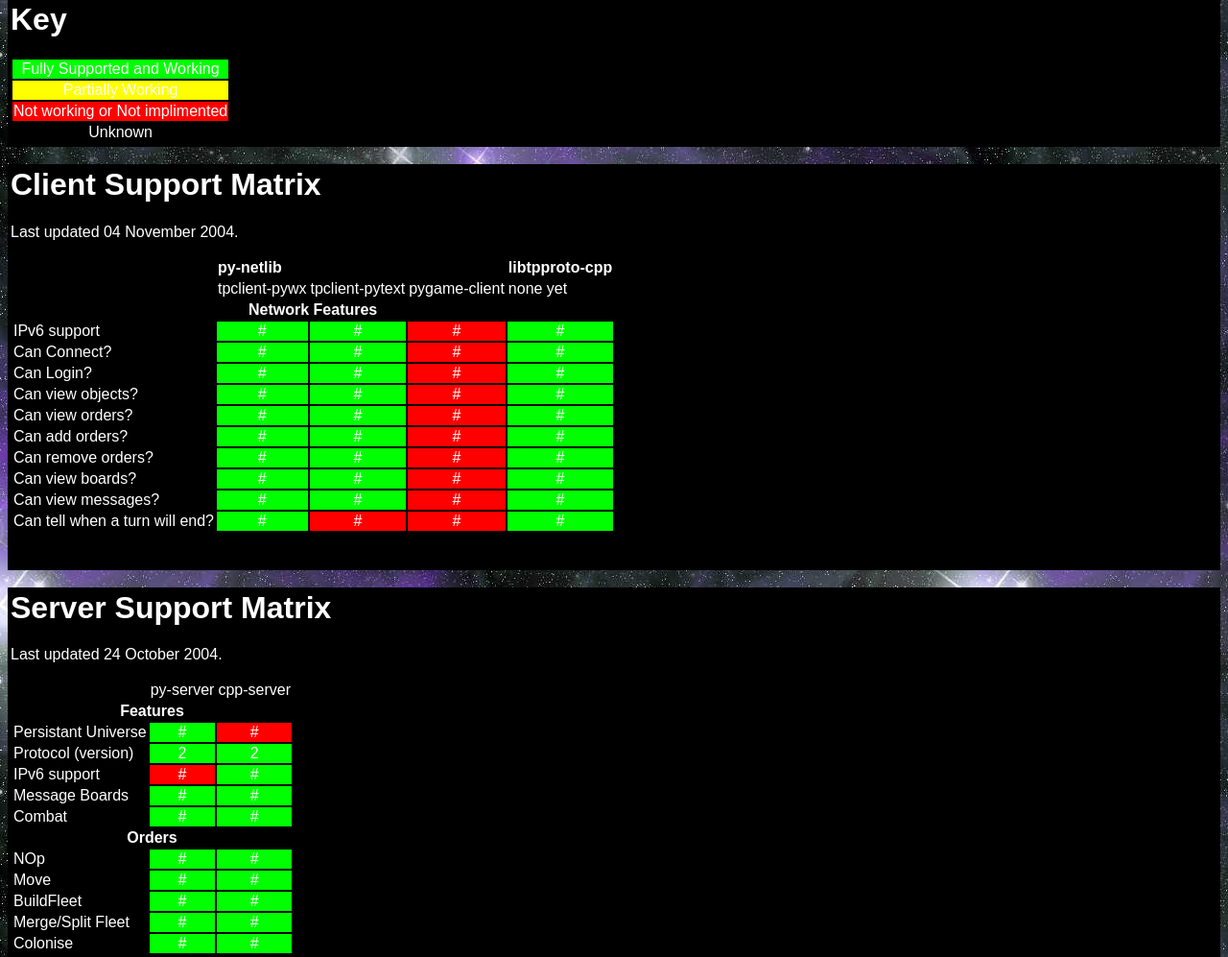
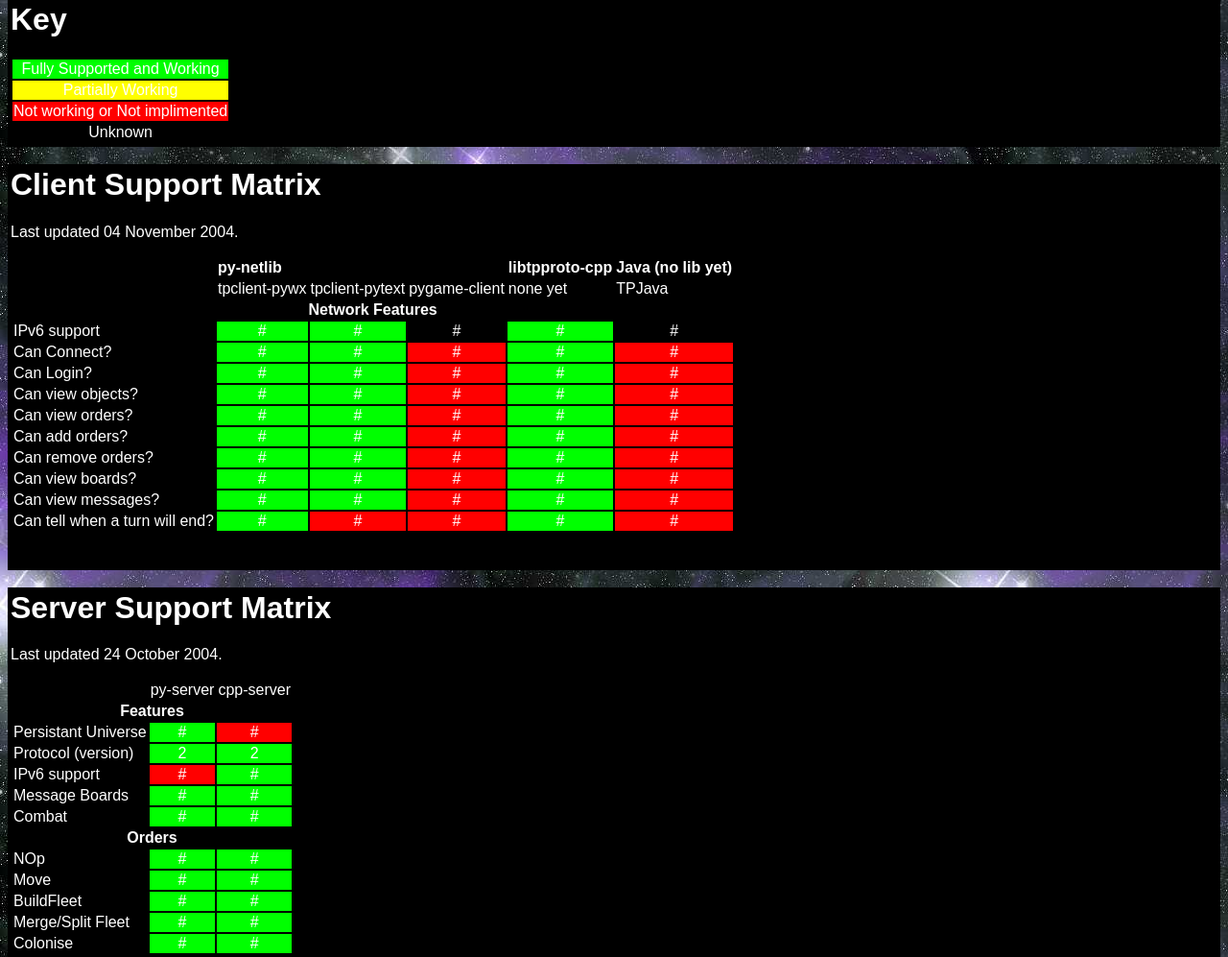
Before and after one commit to thousandparsec-obsolete/web, a PHP site: page /documents/matrix.php in a window 1280 px wide. Shown: the part 137-1134 px from the top of the page at 96% size. Run offline with PHP 8.4, Linux system fonts and the light colour scheme.

Commit message:
Just for the hell of it, I've added the java client to the client feature.
Just for the hell of it, I've added the java client to the client feature
matrix... it doesn't look good.
Does anyone want to have a go at it?

```diff
--- a/documents/matrix.php
+++ b/documents/matrix.php
@@ -34,6 +34,7 @@
 		<td>&nbsp;</td>
 		<td colspan="3"><b>py-netlib</b></td>
 		<td><b>libtpproto-cpp</b></td>
+		<td><b>Java (no lib yet)</b></td>
 	</tr>
 	<tr>
 		<td>&nbsp;</td>
@@ -41,9 +42,10 @@
 		<td>tpclient-pytext</td>
 		<td>pygame-client</td>
 		<td>none yet</td>
+		<td>TPJava</td>
 	</tr>
 	<tr>
-		<td align="center" colspan="5">
+		<td align="center" colspan="6">
 			<b>Network Features</b>
 		</td>
 	</tr>
@@ -51,8 +53,9 @@
 		<td>IPv6 support</td>
 		<td align="center" bgcolor="#00ff00">#</td>
 		<td align="center" bgcolor="#00ff00">#</td>
-		<td align="center" bgcolor="#ff0000">#</td>
+		<td align="center" bgcolor="#000000">#</td>
 		<td align="center" bgcolor="#00ff00">#</td>
+		<td align="center" bgcolor="#000000">#</td>
 	</tr>
 	<tr>
 		<td>Can Connect?</td>
@@ -60,6 +63,7 @@
 		<td align="center" bgcolor="#00ff00">#</td>
 		<td align="center" bgcolor="#ff0000">#</td>
 		<td align="center" bgcolor="#00ff00">#</td>
+		<td align="center" bgcolor="#ff0000">#</td>
 	</tr>
 	<tr>
 		<td>Can Login?</td>
@@ -67,6 +71,7 @@
 		<td align="center" bgcolor="#00ff00">#</td>
 		<td align="center" bgcolor="#ff0000">#</td>
 		<td align="center" bgcolor="#00ff00">#</td>
+		<td align="center" bgcolor="#ff0000">#</td>
 	</tr>
 	<tr>
 		<td>Can view objects?</td>
@@ -74,6 +79,7 @@
 		<td align="center" bgcolor="#00ff00">#</td>
 		<td align="center" bgcolor="#ff0000">#</td>
 		<td align="center" bgcolor="#00ff00">#</td>
+		<td align="center" bgcolor="#ff0000">#</td>
 	</tr>
 	<tr>
 		<td>Can view orders?</td>
@@ -81,6 +87,7 @@
 		<td align="center" bgcolor="#00ff00">#</td>
 		<td align="center" bgcolor="#ff0000">#</td>
 		<td align="center" bgcolor="#00ff00">#</td>
+		<td align="center" bgcolor="#ff0000">#</td>
 	</tr>
 	<tr>
 		<td>Can add orders?</td>
@@ -88,6 +95,7 @@
 		<td align="center" bgcolor="#00ff00">#</td>
 		<td align="center" bgcolor="#ff0000">#</td>
 		<td align="center" bgcolor="#00ff00">#</td>
+		<td align="center" bgcolor="#ff0000">#</td>
 	</tr>
 	<tr>
 		<td>Can remove orders?</td>
@@ -95,6 +103,7 @@
 		<td align="center" bgcolor="#00ff00">#</td>
 		<td align="center" bgcolor="#ff0000">#</td>
 		<td align="center" bgcolor="#00ff00">#</td>
+		<td align="center" bgcolor="#ff0000">#</td>
 	</tr>
 	<tr>
 		<td>Can view boards?</td>
@@ -102,6 +111,7 @@
 		<td align="center" bgcolor="#00ff00">#</td>
 		<td align="center" bgcolor="#ff0000">#</td>
 		<td align="center" bgcolor="#00ff00">#</td>
+		<td align="center" bgcolor="#ff0000">#</td>
 	</tr>
 	<tr>
 		<td>Can view messages?</td>
@@ -109,6 +119,7 @@
 		<td align="center" bgcolor="#00ff00">#</td>
 		<td align="center" bgcolor="#ff0000">#</td>
 		<td align="center" bgcolor="#00ff00">#</td>
+		<td align="center" bgcolor="#ff0000">#</td>
 	</tr>
 	<tr>
 		<td>Can tell when a turn will end?</td>
@@ -116,6 +127,7 @@
 		<td align="center" bgcolor="#ff0000">#</td>
 		<td align="center" bgcolor="#ff0000">#</td>
 		<td align="center" bgcolor="#00ff00">#</td>
+		<td align="center" bgcolor="#ff0000">#</td>
 	</tr>
 </td>
 </table>
```
